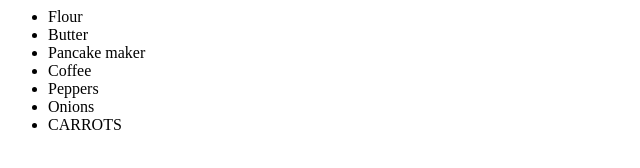
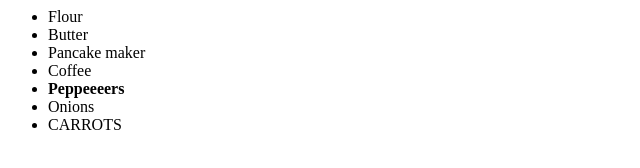
Before and after one commit to carmenalbu/testForGithub, a plain HTML site: page index.html in a window 1280 px wide. Shown: the full height of the page, 0-640 px from the left. Drawn offline with Linux system fonts and the light colour scheme.

Commit message:
making peppers bold

```diff
--- a/index.html
+++ b/index.html
@@ -7,7 +7,7 @@
 		<li>Butter</li>
 		<li>Pancake maker</li>
 		<li>Coffee</li>
-		<li>Peppers</li>
+		<li><b>Peppeeeers</b></li>
 		<li>Onions</li>
 		<li>CARROTS</li>
 	</ul>
```
